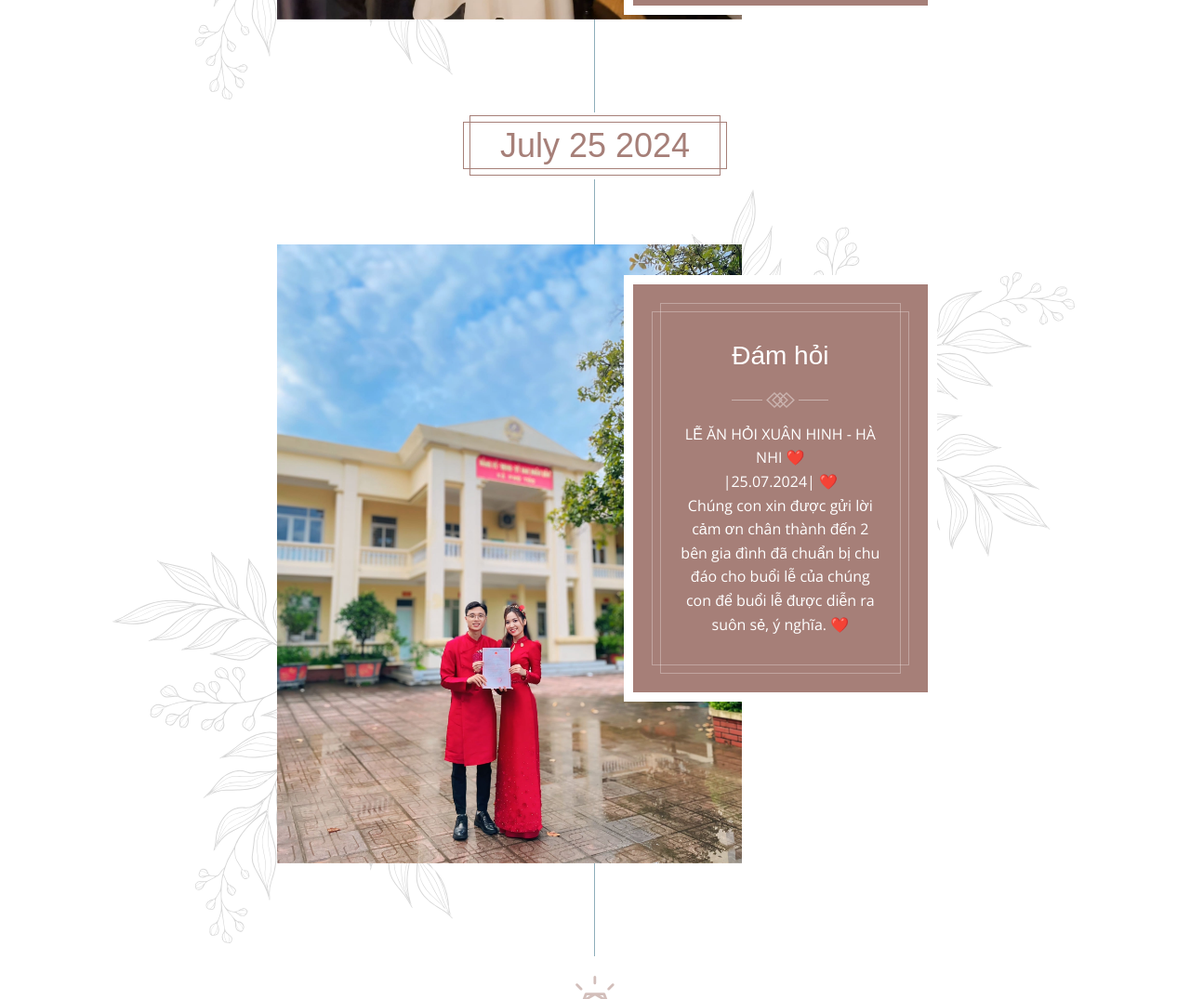
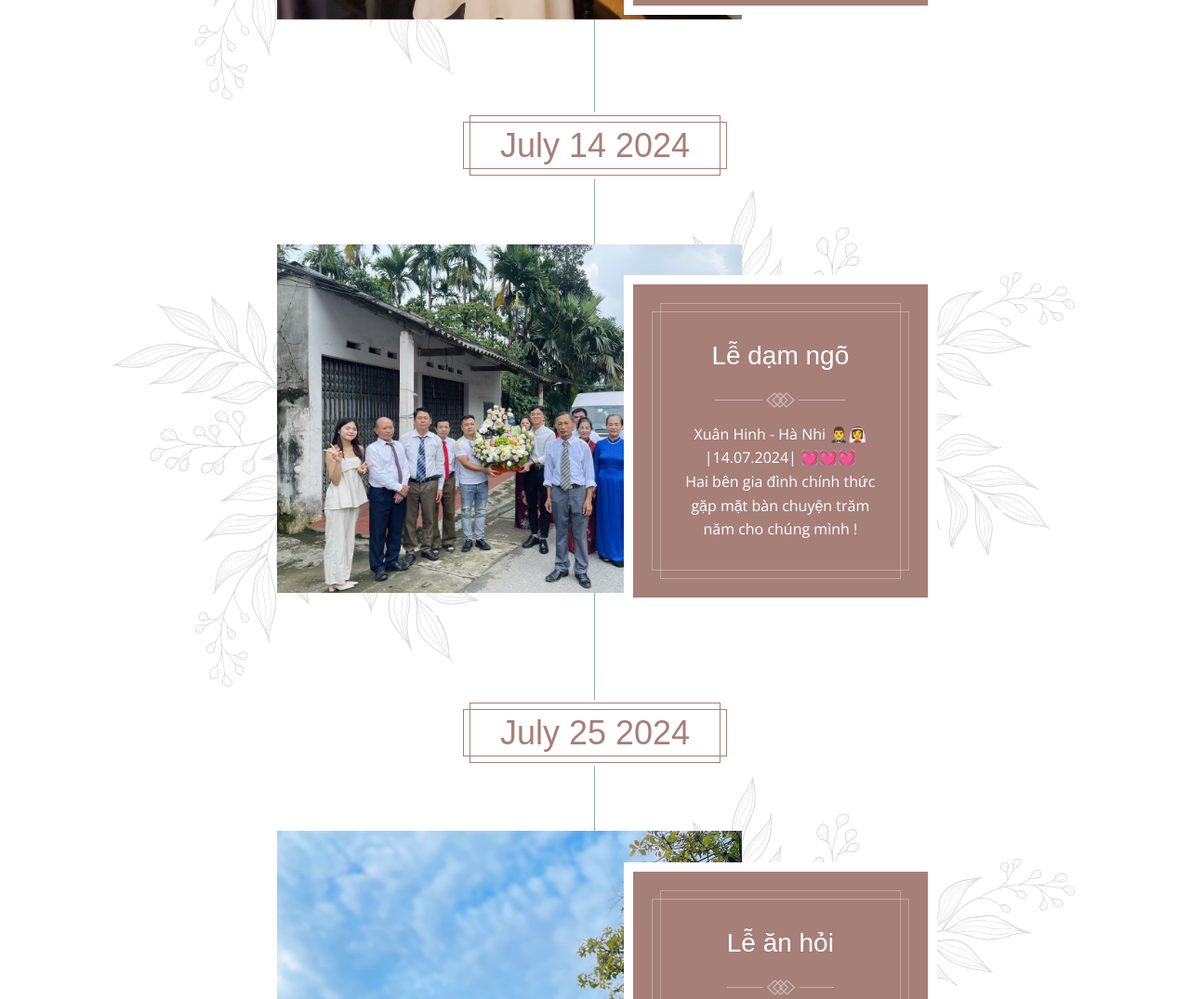
Before and after one commit to hinhtv/hinhi, a plain HTML site: page index.html in a window 1280 px wide. Shown: the part 4560-5635 px from the top of the page at 93% size. Drawn offline with nearby package versions, Linux system fonts and the light colour scheme; no server answers; animation ran at ten frames a second; a script that the page names is missing; a web font is replaced by a local one.

Commit message:
update story

```diff
--- a/index.html
+++ b/index.html
@@ -15,10 +15,10 @@
   <meta property="og:url" content="https://hinhtv.github.io/hinhi/" />
   <meta property="og:description" content="Xuân Hinh  &amp; Hà Nhi - Our wedding date: 2024-09-18" />
   <meta property="og:image" content="https://hinhtv.github.io/hinhi/images/thumbnail.jpg" />
+  <meta property="og:image:width" content="600">
+  <meta property="og:image:height" content="732">
   <meta property="og:image:url" content="https://hinhtv.github.io/hinhi/images/thumbnail.jpg" />
   <meta property="og:image:secure_url" content="https://hinhtv.github.io/hinhi/images/thumbnail.jpg" />
-  <meta property="og:image:width" content="1200">
-  <meta property="og:image:height" content="1464">
   <!-- Fav and touch icons -->
   <link rel="shortcut icon" type="image/x-icon" href="favicon.ico" />
   <!-- <link
@@ -323,6 +323,7 @@
                   </div>
                 </div>
               </div>
+
               <div class="year" data-animation-direction="from-top" data-animation-delay="250">
                 <span class="neela-style">July 9 2024</span>
               </div>
@@ -350,6 +351,33 @@
                   </div>
                 </div>
               </div>
+
+              <div class="year" data-animation-direction="from-top" data-animation-delay="250">
+                <span class="neela-style">July 14 2024</span>
+              </div>
+              <div class="gallery-container">
+                <div class="timeline-gallery-wrapper" data-animation-direction="from-left" data-animation-delay="250">
+                  <div class="timeline-gallery-del">
+                    <div class="item text-center">
+                      <!--<a class="hover-img" href="https://binhnhung.iwedding.info/templates/template19/images/timeline-slider-img1.jpg" data-lightbox="gallery-timeline" title="Our Vacations"><span class="btn btn-light btn-sm">+</span></a>-->
+                      <img src="images/damngo.jpg" alt="Lễ dạm ngõ" class="w-100 h-auto"
+                        style="max-width: 500px" />
+                    </div>
+                  </div>
+                </div>
+
+                <div class="description-wrapper" data-animation-direction="from-bottom" data-animation-delay="250">
+                  <div class="description">
+                    <div class="neela-style">
+                      <h4>Lễ dạm ngõ</h4>
+                      <p>Xuân Hinh - Hà Nhi 🤵‍♂️👰‍♀️</p>
+                      <p>|14.07.2024| 💓💓💓</p>
+                      <p>Hai bên gia đình chính thức gặp mặt bàn chuyện trăm năm cho chúng mình !</p>
+                    </div>
+                  </div>
+                </div>
+              </div>
+
               <div class="year" data-animation-direction="from-top" data-animation-delay="250">
                 <span class="neela-style">July 25 2024</span>
               </div>
@@ -358,7 +386,7 @@
                   <div class="timeline-gallery-del">
                     <div class="item text-center">
                       <!--<a class="hover-img" href="https://binhnhung.iwedding.info/templates/template19/images/timeline-slider-img1.jpg" data-lightbox="gallery-timeline" title="Our Vacations"><span class="btn btn-light btn-sm">+</span></a>-->
-                      <img src="images/dangky.jpg" alt="Đám hỏi" class="w-100 h-auto"
+                      <img src="images/dangky.jpg" alt="Lễ ăn hỏi" class="w-100 h-auto"
                         style="max-width: 500px" />
                     </div>
                   </div>
@@ -367,7 +395,7 @@
                 <div class="description-wrapper" data-animation-direction="from-bottom" data-animation-delay="250">
                   <div class="description">
                     <div class="neela-style">
-                      <h4>Đám hỏi</h4>
+                      <h4>Lễ ăn hỏi</h4>
                       <p>LỄ ĂN HỎI XUÂN HINH - HÀ NHI ❤️</p>
                       <p>|25.07.2024| ❤️</p>
                       <p>Chúng con xin được gửi lời cảm ơn chân thành đến 2 bên gia đình
```
Also changed, not shown: images/damngo.jpg (added).
